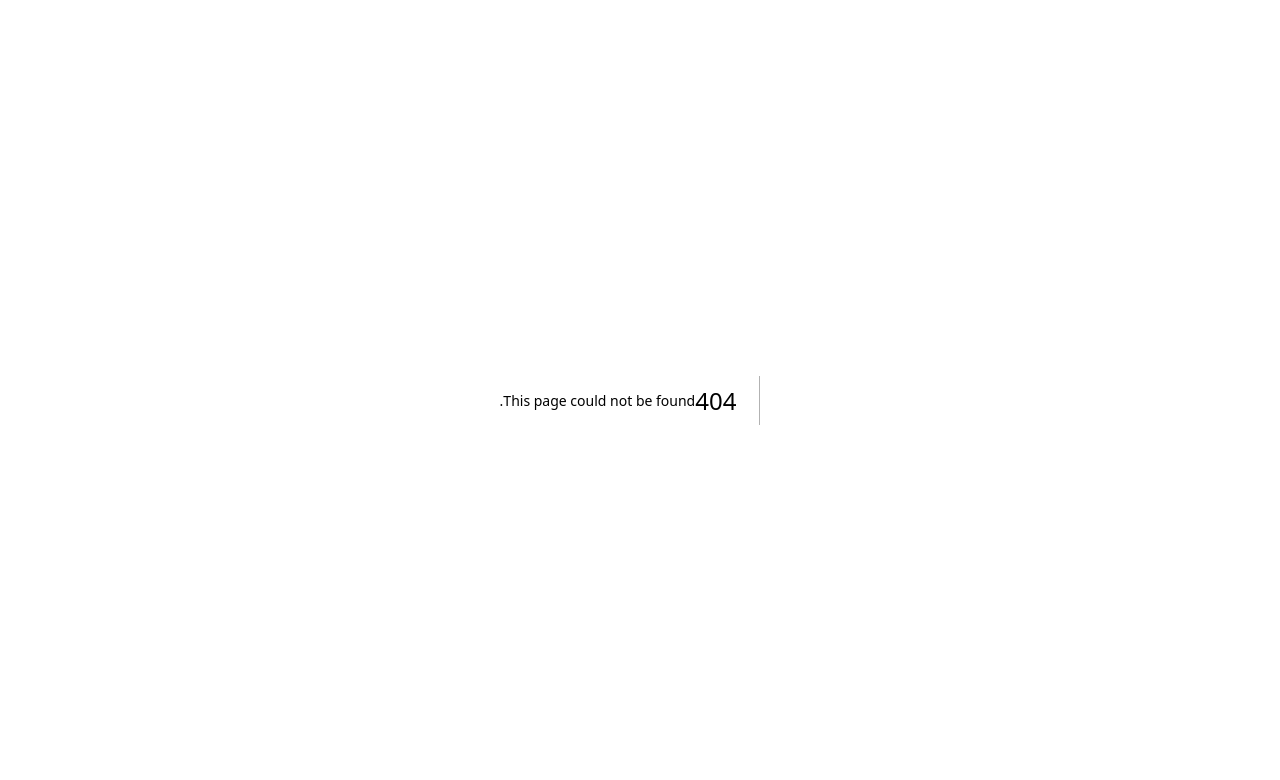
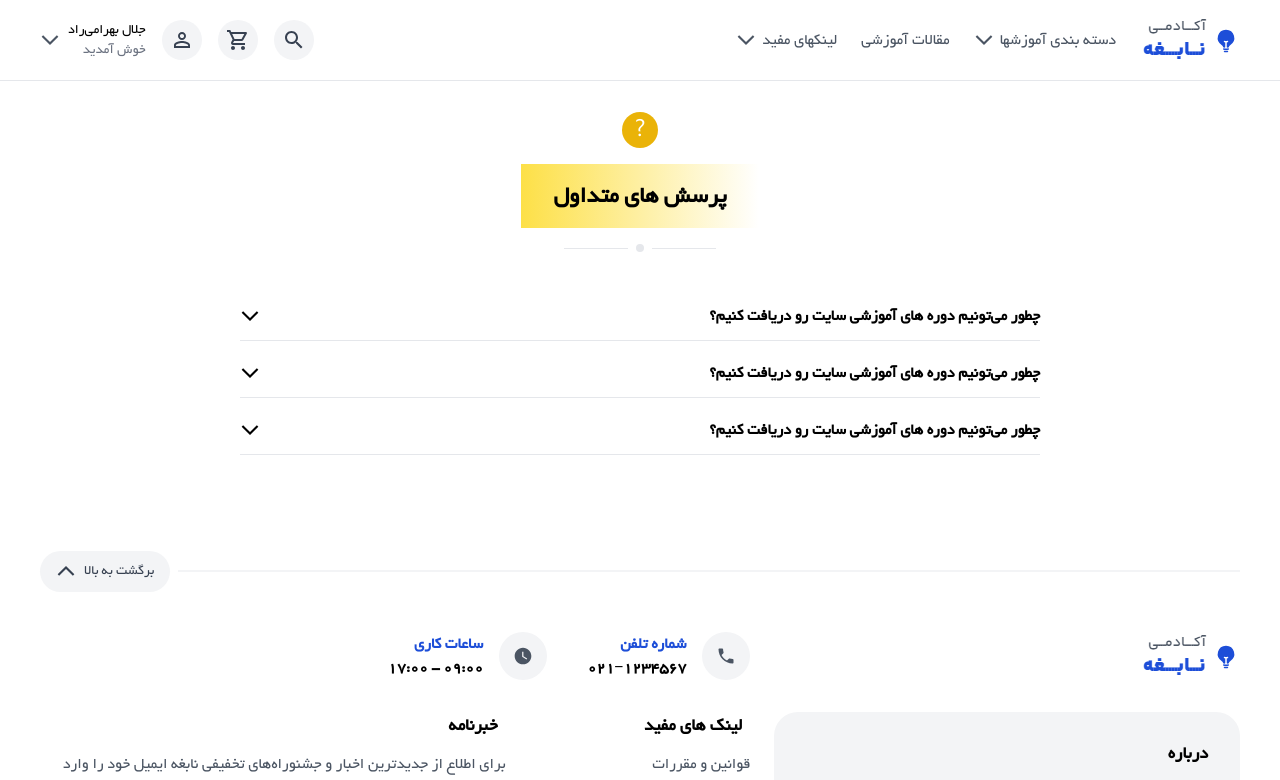
Before and after one commit to parsaes85/nabeghe, a Next.js app: page /faq in a window 1280 px wide. Before the commit this address had no page. Shown: the top 780 px of the page. Built offline with nearby package versions, Linux system fonts and the light colour scheme.

Commit message:
complete faq page

```diff
--- /dev/null
+++ b/app/contact-us/page.js
@@ -0,0 +1,23 @@
+import React from "react";
+import Navbar from "@/components/modules/Navbar";
+import Footer from "@/components/modules/Footer";
+
+function Contact_Us() {
+  return (
+    <>
+      <Navbar />
+      <div className="mt-28 px-10">
+        <div>
+          <h4 className="font-bold text-[28px]">تماس با ما</h4>
+          <p className="text-sm text-gray-700">
+            در این صفحه میتوانید اطلاعات ارتباطی نابغه را مشاهده کنید.
+          </p>
+        </div>
+      </div>
+      <div className="px-10 mt-10 mb-24"></div>
+      <Footer />
+    </>
+  );
+}
+
+export default Contact_Us;
--- /dev/null
+++ b/app/faq/page.js
@@ -0,0 +1,31 @@
+import React from "react";
+import Navbar from "@/components/modules/Navbar";
+import Footer from "@/components/modules/Footer";
+import Accordion from "@/components/templates/Faq/Accordion";
+
+function Faq() {
+  return (
+    <>
+      <Navbar />
+      <div className="mt-28 px-10">
+        <div className="flex flex-col justify-center items-center gap-4">
+          <span className="bg-yellow-500 px-[13px] py-0.5 text-2xl text-white rounded-full flex items-center justify-center">
+            ?
+          </span>
+          <div className="bg-gradient-to-r from-yellow-300 to-white font-bold text-2xl py-4 px-8">
+            پرسش های متداول
+          </div>
+          <div className="flex items-center justify-center gap-2">
+            <span className="w-16 h-px bg-gray-200"></span>
+            <span className="w-2 h-2 rounded-full bg-gray-200"></span>
+            <span className="w-16 h-px bg-gray-200"></span>
+          </div>
+        </div>
+      </div>
+      <Accordion />
+      <Footer />
+    </>
+  );
+}
+
+export default Faq;
--- /dev/null
+++ b/components/templates/Faq/Accordion.js
@@ -0,0 +1,25 @@
+import React from "react";
+import AccordionItem from "./AccordionItem";
+
+function Accordion() {
+  return (
+    <div className="px-10 mt-10 mb-24">
+      <div className="w-[800px] mx-auto space-y-2">
+        <AccordionItem
+          title="چطور می‌تونیم دوره های آموزشی سایت رو دریافت کنیم؟"
+          desc="لورم ایپسوم متن ساختگی با تولید سادگی نامفهوم از صنعت چاپ، و با استفاده از طراحان گرافیک است، چاپگرها و متون بلکه روزنامه و مجله در ستون و سطرآنچنان که لازم است، و برای شرایط فعلی تکنولوژی مورد نیاز، و کاربردهای متنوع با هدف بهبود ابزارهای کاربردی می باشد، کتابهای زیادی در شصت و سه درصد گذشته حال و آینده، شناخت فراوان جامعه و متخصصان را می طلبد، تا با نرم افزارها شناخت بیشتری را برای طراحان رایانه ای علی الخصوص طراحان خلاقی، و فرهنگ پیشرو در زبان فارسی ایجاد کرد، در این صورت می توان امید داشت که تمام و دشواری موجود در ارائه راهکارها، و شرایط سخت تایپ به پایان رسد و زمان مورد نیاز شامل حروفچینی دستاوردهای اصلی، و جوابگوی سوالات پیوسته اهل دنیای موجود طراحی اساسا مورد استفاده قرار گیرد."
+        />
+        <AccordionItem
+          title="چطور می‌تونیم دوره های آموزشی سایت رو دریافت کنیم؟"
+          desc="لورم ایپسوم متن ساختگی با تولید سادگی نامفهوم از صنعت چاپ، و با استفاده از طراحان گرافیک است، چاپگرها و متون بلکه روزنامه و مجله در ستون و سطرآنچنان که لازم است، و برای شرایط فعلی تکنولوژی مورد نیاز، و کاربردهای متنوع با هدف بهبود ابزارهای کاربردی می باشد، کتابهای زیادی در شصت و سه درصد گذشته حال و آینده، شناخت فراوان جامعه و متخصصان را می طلبد، تا با نرم افزارها شناخت بیشتری را برای طراحان رایانه ای علی الخصوص طراحان خلاقی، و فرهنگ پیشرو در زبان فارسی ایجاد کرد، در این صورت می توان امید داشت که تمام و دشواری موجود در ارائه راهکارها، و شرایط سخت تایپ به پایان رسد و زمان مورد نیاز شامل حروفچینی دستاوردهای اصلی، و جوابگوی سوالات پیوسته اهل دنیای موجود طراحی اساسا مورد استفاده قرار گیرد."
+        />
+        <AccordionItem
+          title="چطور می‌تونیم دوره های آموزشی سایت رو دریافت کنیم؟"
+          desc="لورم ایپسوم متن ساختگی با تولید سادگی نامفهوم از صنعت چاپ، و با استفاده از طراحان گرافیک است، چاپگرها و متون بلکه روزنامه و مجله در ستون و سطرآنچنان که لازم است، و برای شرایط فعلی تکنولوژی مورد نیاز، و کاربردهای متنوع با هدف بهبود ابزارهای کاربردی می باشد، کتابهای زیادی در شصت و سه درصد گذشته حال و آینده، شناخت فراوان جامعه و متخصصان را می طلبد، تا با نرم افزارها شناخت بیشتری را برای طراحان رایانه ای علی الخصوص طراحان خلاقی، و فرهنگ پیشرو در زبان فارسی ایجاد کرد، در این صورت می توان امید داشت که تمام و دشواری موجود در ارائه راهکارها، و شرایط سخت تایپ به پایان رسد و زمان مورد نیاز شامل حروفچینی دستاوردهای اصلی، و جوابگوی سوالات پیوسته اهل دنیای موجود طراحی اساسا مورد استفاده قرار گیرد."
+        />
+      </div>
+    </div>
+  );
+}
+
+export default Accordion;
--- /dev/null
+++ b/components/templates/Faq/AccordionItem.js
@@ -0,0 +1,29 @@
+"use client";
+import React, { useState } from "react";
+import ArrowForwardIosIcon from "@mui/icons-material/ArrowForwardIos";
+
+function AccordionItem({ title, desc }) {
+  const [isAccordionOpen, setIsAccordionOpen] = useState(false);
+
+  return (
+    <div className="border-b">
+      <div
+        className="flex justify-between items-center cursor-pointer py-3"
+        onClick={() => setIsAccordionOpen(!isAccordionOpen)}
+      >
+        <p className="font-bold">{title}</p>
+        <span>
+          <ArrowForwardIosIcon
+            fontSize="small"
+            className={`${isAccordionOpen ? "-rotate-90" : "rotate-90"} transition-all `}
+          />
+        </span>
+      </div>
+      <div className={`pb-2 text-gray-600 ${!isAccordionOpen && "hidden"}`}>
+        {desc}
+      </div>
+    </div>
+  );
+}
+
+export default AccordionItem;
```
